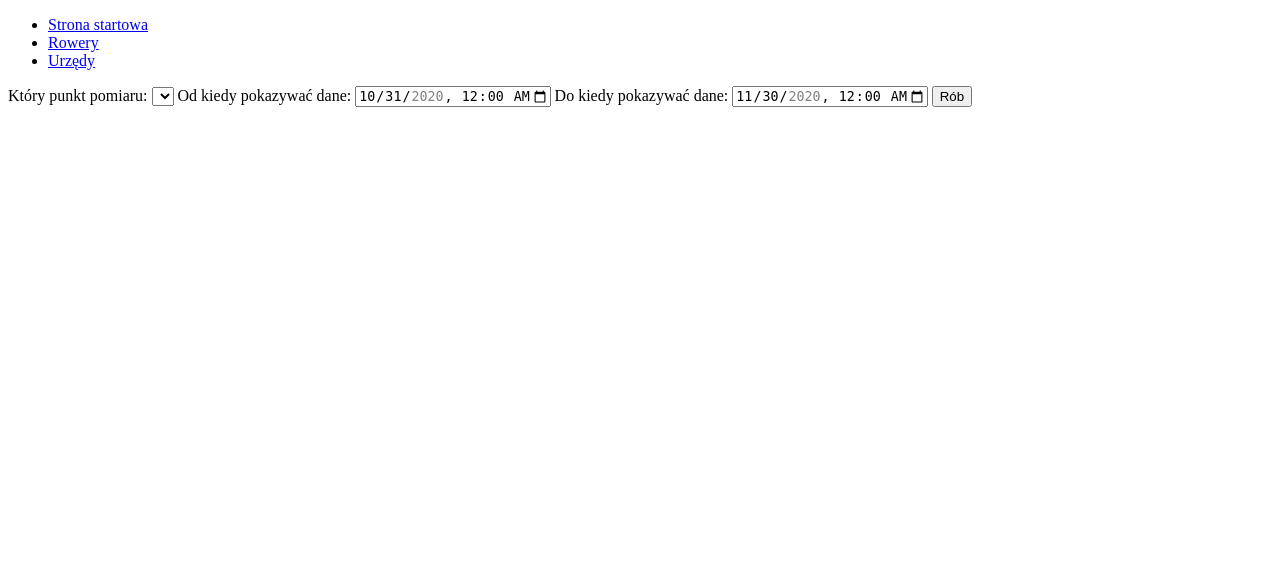
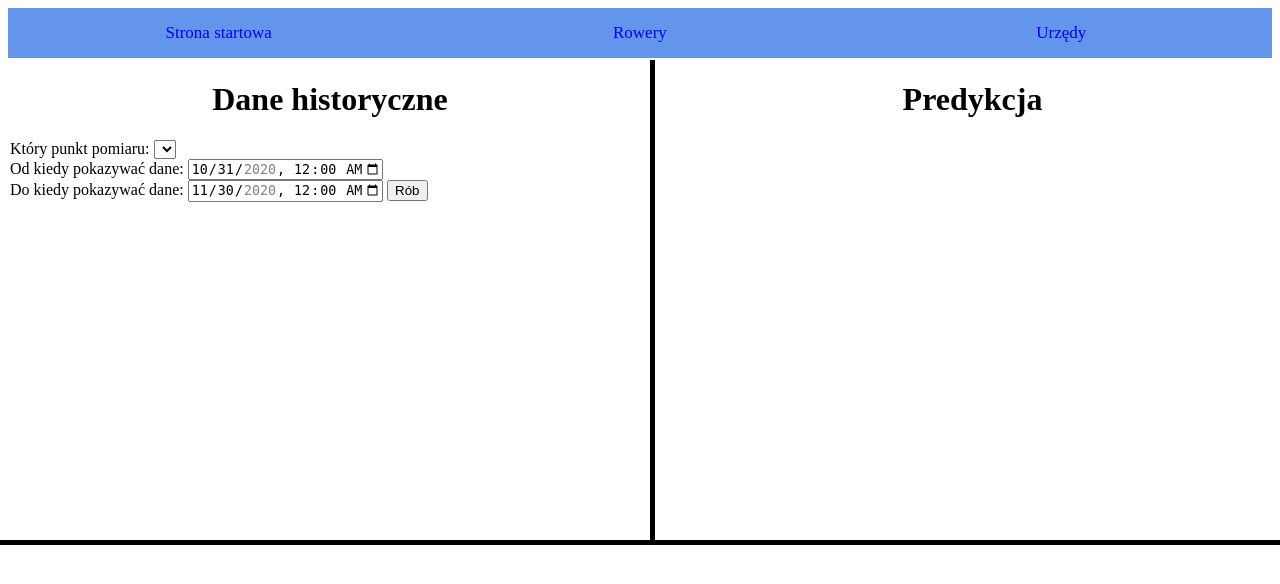
Before and after one commit to witoldmerkel/smart-city-predictions, a Flask app: page /powietrze in a window 1280 px wide. Shown: the top 584 px of the page. Run offline with Flask 2, Linux system fonts and the light colour scheme; data that the repository does not hold is empty; some libraries are stand-ins or nearby versions.

Commit message:
interfejs zmiany wizualne i wprowadzenie nowych funkcjonalnosci part1

```diff
--- /dev/null
+++ b/Flask/static/css/powietrze_styl.css
@@ -0,0 +1,6 @@
+body {
+  background-color: blue;
+}
+li {
+  display: inline;
+}
--- /dev/null
+++ b/Flask/static/powietrze_script.js
@@ -0,0 +1,61 @@
+    var zaladujDane = function () {
+        var settings = {
+            "async": true,
+            "crossDomain": true,
+            "url": "http://127.0.0.1:5000/powietrze/nazwy",
+            "method": "GET",
+            "dataType": 'json'
+        }
+        $.ajax(settings).done(function (response) {
+            for (i=0; i < response.length; i++){
+                var x = document.getElementById("miasta");
+                var option = document.createElement("option");
+                option.text = response[i][0];
+                option.value = response[i][0];
+                x.add(option);
+            }})};
+    window.onload = zaladujDane();
+
+    var pobierzDane = function () {
+        var miasto = $('#miasta').val();
+        var poczatek = "'"
+        miasto = poczatek.concat(miasto, "'")
+        var fromd = Date.parse($('#from').val())/1000;
+        var tod = Date.parse($('#to').val())/1000;
+        var settings = {
+            "async": true,
+            "crossDomain": true,
+            "url": "http://127.0.0.1:5000/powietrze/dane/" + miasto + "/" + fromd + "/" + tod,
+            "method": "GET",
+            "dataType": 'json'
+        }
+        $.ajax(settings).done(function (response) {
+            var tabela = document.getElementById("tabel");
+            tabela.innerHTML='';
+            var singleRow=document.createElement('tr');
+            singleRow.innerHTML += '<td>' + "Data i godzina" + '</td>';
+            singleRow.innerHTML += '<td>' + "Stan powietrze" + '</td>';
+            tabela.appendChild(singleRow);
+            for (i=0; i < response.length; i++){
+                var stan;
+                if (JSON.parse(response[i][0]).pm25 < 12) {
+                    stan = "Dobre";
+                } else if (JSON.parse(response[i][0]).pm25 <= 35) {
+                    stan = "Umiarkowane";
+                } else if (JSON.parse(response[i][0]).pm25 <= 55) {
+                    stan = "Niezdrowe dla chorych";
+                } else if (JSON.parse(response[i][0]).pm25 <= 150) {
+                    stan = "Niezdrowe";
+                } else if (JSON.parse(response[i][0]).pm25 <= 250) {
+                    stan = "Bardzo niezdrowe";
+                } else {
+                    stan = "Niebezpieczne";
+                }
+                var singleRow=document.createElement('tr');
+                const dateObject = new Date(JSON.parse(response[i][0]).timestamp * 1000)
+                const humanDateFormat = dateObject.toLocaleString()
+                singleRow.innerHTML += '<td>' + humanDateFormat + '</td>';
+                singleRow.innerHTML += '<td>' + stan + '</td>';
+                tabela.appendChild(singleRow);}
+
+})};
--- a/Flask/templates/powietrze.html
+++ b/Flask/templates/powietrze.html
@@ -4,94 +4,70 @@
     <meta charset="UTF-8">
     <title>Powietrze tabela</title>
     <script src="http://code.jquery.com/jquery-1.11.0.min.js"></script>
-    <script type="text/javascript">
-
-    var zaladujDane = function () {
-        var settings = {
-            "async": true,
-            "crossDomain": true,
-            "url": "http://127.0.0.1:5000/powietrze/nazwy",
-            "method": "GET",
-            "dataType": 'json'
-        }
-        $.ajax(settings).done(function (response) {
-            for (i=0; i < response.length; i++){
-                var x = document.getElementById("miasta");
-                var option = document.createElement("option");
-                option.text = response[i][0];
-                option.value = response[i][0];
-                x.add(option);
-            }})};
-    window.onload = zaladujDane();
-
-    var pobierzDane = function () {
-        var miasto = $('#miasta').val();
-        var poczatek = "'"
-        miasto = poczatek.concat(miasto, "'")
-        var fromd = Date.parse($('#from').val())/1000;
-        var tod = Date.parse($('#to').val())/1000;
-        var settings = {
-            "async": true,
-            "crossDomain": true,
-            "url": "http://127.0.0.1:5000/powietrze/dane/" + miasto + "/" + fromd + "/" + tod,
-            "method": "GET",
-            "dataType": 'json'
-        }
-        $.ajax(settings).done(function (response) {
-            var tabela = document.getElementById("tabel");
-            tabela.innerHTML='';
-            var singleRow=document.createElement('tr');
-            singleRow.innerHTML += '<td>' + "Data i godzina" + '</td>';
-            singleRow.innerHTML += '<td>' + "Stan powietrze" + '</td>';
-            tabela.appendChild(singleRow);
-            for (i=0; i < response.length; i++){
-                var stan;
-                if (JSON.parse(response[i][0]).pm25 < 12) {
-                    stan = "Dobre";
-                } else if (JSON.parse(response[i][0]).pm25 <= 35) {
-                    stan = "Umiarkowane";
-                } else if (JSON.parse(response[i][0]).pm25 <= 55) {
-                    stan = "Niezdrowe dla chorych";
-                } else if (JSON.parse(response[i][0]).pm25 <= 150) {
-                    stan = "Niezdrowe";
-                } else if (JSON.parse(response[i][0]).pm25 <= 250) {
-                    stan = "Bardzo niezdrowe";
-                } else {
-                    stan = "Niebezpieczne";
-                }
-                var singleRow=document.createElement('tr');
-                const dateObject = new Date(JSON.parse(response[i][0]).timestamp * 1000)
-                const humanDateFormat = dateObject.toLocaleString()
-                singleRow.innerHTML += '<td>' + humanDateFormat + '</td>';
-                singleRow.innerHTML += '<td>' + stan + '</td>';
-                tabela.appendChild(singleRow);}
-
-})};
-    </script>
+    <script src="{{url_for('static', filename='powietrze_script.js')}}"></script>
+    <style>
+    body {background-color: white;}
+    li {display: inline;}
+    .menu {
+        width: 100%;
+        overflow: auto;
+        padding-top: 15px;
+        padding-bottom: 15px;
+        background-color: cornflowerblue;}
+    .menu a {
+        float: left;
+        text-decoration: none;
+        font-size: 17px;
+        width: 33.33%;
+        text-align: center;
+        background-color: cornflowerblue;}
+    .menu a:hover {
+        background-color: black;
+        color: white;}
+    .split {
+        height: 60%;
+        width: 50%;
+        position: fixed;
+        z-index: 1;
+        top: 0;
+        overflow-x: hidden;
+        margin-top: 60px;
+        border-bottom: 5px solid black;}
+    .left {
+        left: 0;
+        padding-left: 10px;
+        border-right: 5px solid black;}
+    .right {
+        right: 0}
+    .centered_r{
+        padding-left: 25px;}
+</style>
 </head>
 <body>
 
     <nav>
-        <ul class="menu">
+        <div class="menu">
             <li><a href="{{ url_for('home') }}">Strona startowa</a></li>
             <li><a href="{{ url_for('velib') }}">Rowery</a></li>
             <li><a href="{{ url_for('urzedy') }}">Urzędy</a></li>
-        </ul>
+        </div>
     </nav>
 
 
-
+<div class="split left">
+  <div class="centered">
+      <center><h1>Dane historyczne</h1></center>
 <label for="miasta">Który punkt pomiaru:</label>
 
 <select name="miasta" id="miasta">
 </select>
-
+<br>
 <label for="from">Od kiedy pokazywać dane:</label>
 
 <input type="datetime-local" id="from"
        name="from" value="2020-10-31T00:00"
        min="2020-10-01T00:00" max="2020-11-20T00:00">
-
+<br>
 <label for="to">Do kiedy pokazywać dane:</label>
 
 <input type="datetime-local" id="to"
@@ -103,5 +79,15 @@
     <table id="tabel">
     </table>
 
+  </div>
+</div>
+
+<div class="split right">
+  <div class="centered_r">
+    <center><h1>Predykcja</h1></center>
+
+  </div>
+</div>
+
 </body>
 </html>
--- a/Flask/templates/velib.html
+++ b/Flask/templates/velib.html
@@ -86,10 +86,6 @@
 <button onclick="pobierzDane()", id="rob">Rób</button>
 
     <table id="tabel">
-        <tr>
-            <th>Data i godzina</th>
-            <th>Liczba wolnych rowerów</th>
-        </tr>
     </table>
 
 </body>
```
Also changed, not shown: Data_for_ML/spark_connection.py (deleted, +0 -44 lines).
